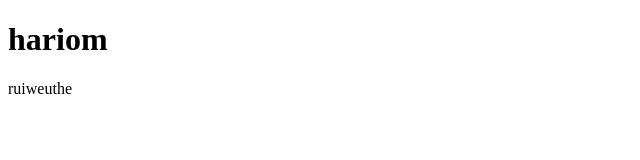
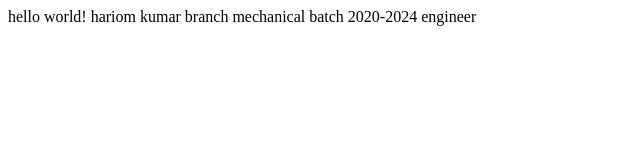
Before and after one commit to hariomsingh8107/gitlearning, a plain HTML site: page index.html in a window 1280 px wide. Shown: the whole page, without its empty margins (0-640 px from the left). Drawn offline with Linux system fonts and the light colour scheme.

Commit message:
second commit

```diff
--- a/index.html
+++ b/index.html
@@ -7,7 +7,10 @@
     <title>Document</title>
 </head>
 <body>
-    <h1>hariom</h1>
-    ruiweuthe
+   hello world!
+   hariom kumar
+   branch mechanical
+   batch 2020-2024
+   engineer
 </body>
 </html>
```
